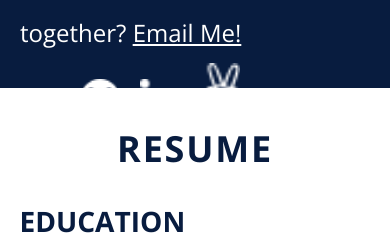
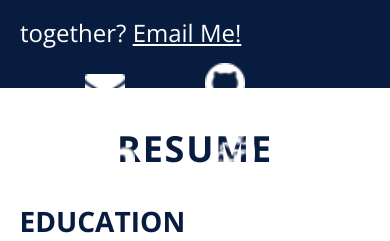
Before and after one commit to ccarey221/conorsportfolio, a React app: page / in a window 390 px wide. Shown: the part 352-593 px from the top of the page. Built offline with nearby package versions, Linux system fonts and the light colour scheme.

Commit message:
mobile friendly design

```diff
--- a/src/Components/Body/body.css
+++ b/src/Components/Body/body.css
@@ -204,8 +204,13 @@ CSS for the CONTACT section
 }
 
 @media only screen and (max-width: 950px) {
+  .iconRow {
+    padding: 0 10%;
+    }
+
   .iconRow a img {
     width: 40px;
+    padding: 0 30px;
   }
 
   .about, .work, .education, .contact {
@@ -234,8 +239,15 @@ CSS for the CONTACT section
 
 
 @media only screen and (max-device-width: 628px) {
+
+
+  .iconRow {
+    padding: 0 10%;
+    }
+
   .iconRow a img {
     width: 40px;
+    padding: 0 30px;
   }
 
   .about, .work, .education, .contact {
```
